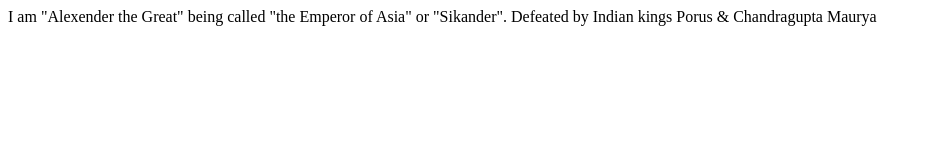
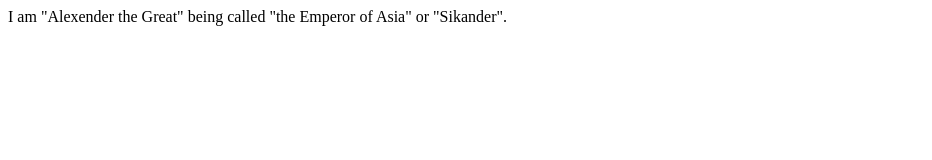
Before and after one commit to Rishabh20122000/MarkThree-project, a plain HTML site: page index.html in a window 1280 px wide. Shown: the whole page, without its empty margins (0-932 px from the left). Drawn offline with Linux system fonts and the light colour scheme.

Commit message:
Revert "Update index.html"

```diff
--- a/index.html
+++ b/index.html
@@ -6,8 +6,7 @@
     <meta name="viewport" content="width=device-width, initial-scale=1.0">
     <title>student site</title>
 </head>
-    <body>
-        I am "Alexender the Great" being called "the Emperor of Asia" or "Sikander".
-        Defeated by Indian kings Porus & Chandragupta Maurya
-    </body>
+<body>
+    I am "Alexender the Great" being called "the Emperor of Asia" or "Sikander".
+</body>
 </html>
```
